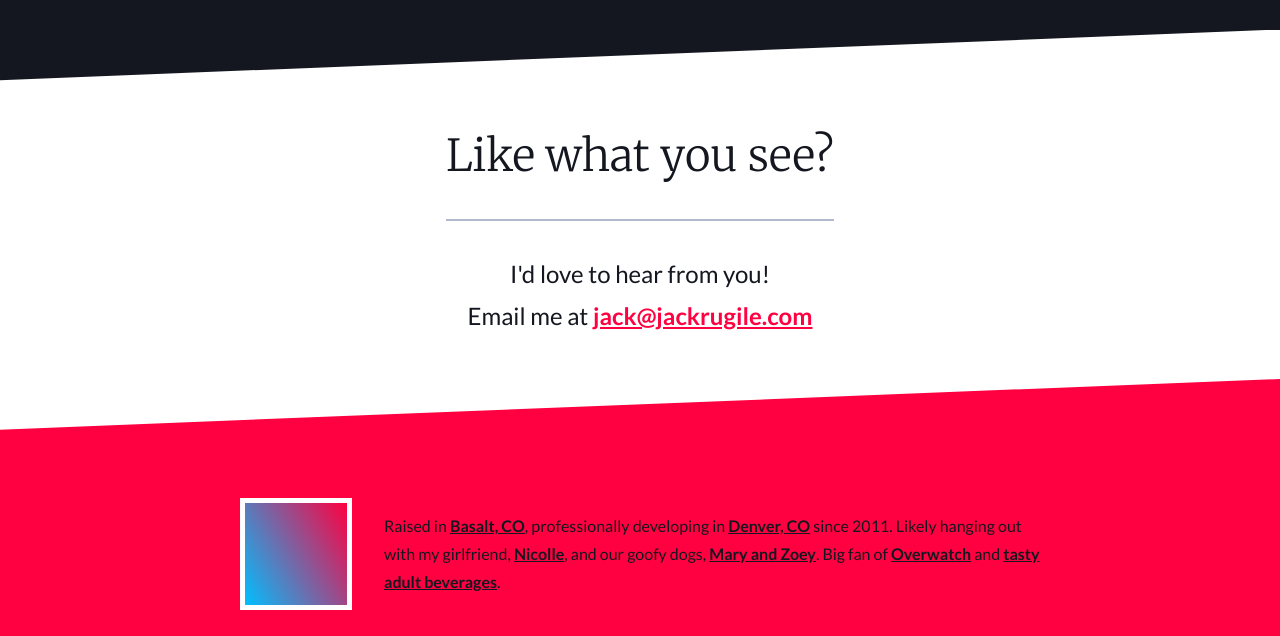
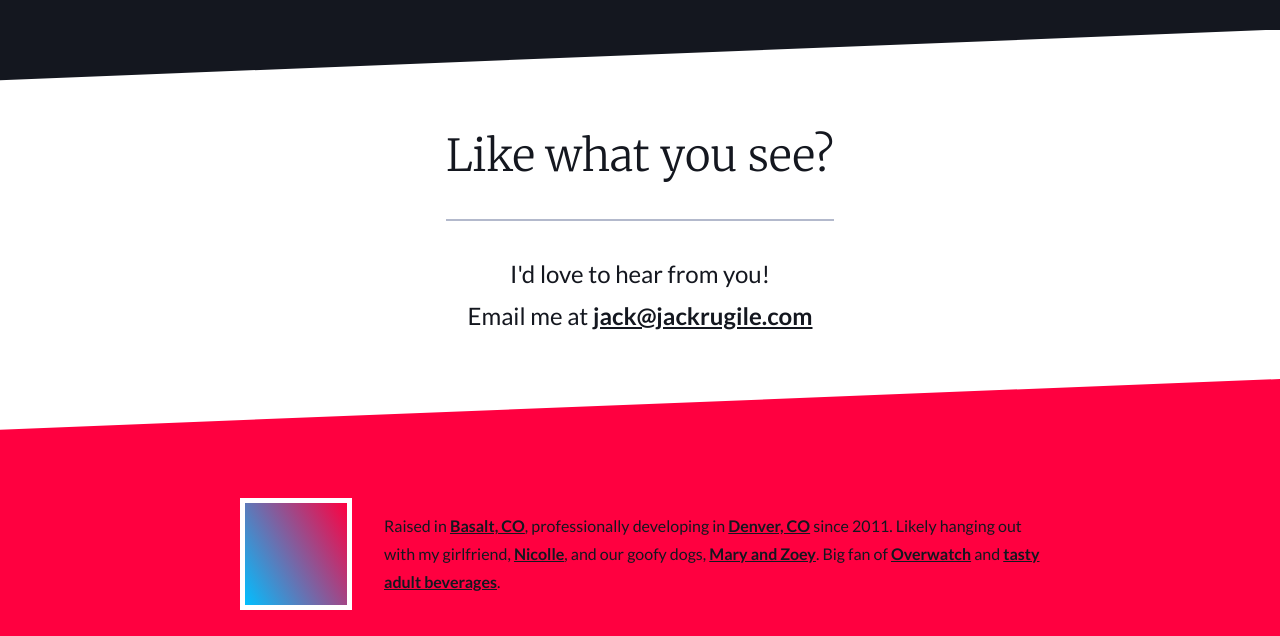
Before and after one commit to jackrugile/jack-rugile, a website: page src/index.pug in a window 1280 px wide. Shown: the part 4500-5136 px from the top of the page. Drawn offline with nearby package versions, Linux system fonts and the light colour scheme; files that its build step writes are made by us from their sources.

Commit message:
make email address have higher contrast

```diff
--- a/src/styles/call-to-action.css
+++ b/src/styles/call-to-action.css
@@ -69,7 +69,7 @@
 }
 
 .call-to-action-content a {
-  color: var(--color-flame);
+  color: var(--color-nocturne);
   display: inline-block;
   font-weight: 700;
   outline: 4px solid transparent;
@@ -80,7 +80,7 @@
 }
 
 .call-to-action-content a:hover {
-  color: var(--color-water);
+  color: var(--color-flame);
   transition-duration: 0ms;
 }
 
```
